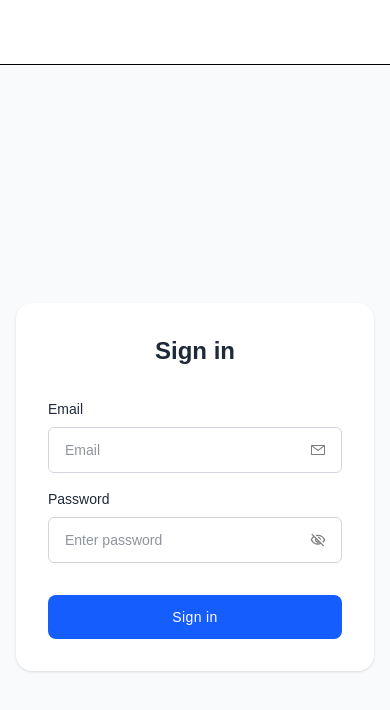
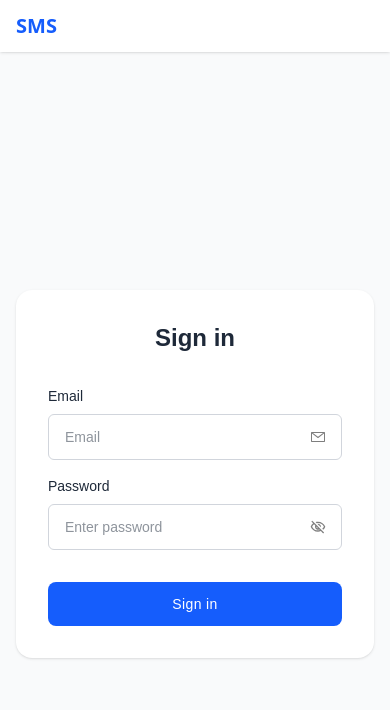
Before and after one commit to chrisbanya/simple-student-management-app, a React (Vite) app: page / in a window 390 px wide. Shown: the top 710 px of the page. Built offline with nearby package versions, Linux system fonts and the light colour scheme.

Commit message:
fixed responsive issue on small screens

```diff
--- a/src/components/Navbar.jsx
+++ b/src/components/Navbar.jsx
@@ -1,7 +1,9 @@
-import  { useContext } from "react";
+import { useContext } from "react";
 import { Link, useNavigate } from "react-router-dom";
 import { AuthContext } from "../contexts/AuthContext";
 import { StudentContext } from "../contexts/StudentContext";
+import { FiSearch } from "react-icons/fi";
+
 
 const NavBar = () => {
   const { user, logout } = useContext(AuthContext);
@@ -15,38 +17,36 @@ const NavBar = () => {
   };
 
   return (
-    <header className="flex border-b py-3 px-4 sm:px-10 bg-white font-[sans-serif] min-h-[65px] tracking-wide relative z-50">
-      <div className="flex flex-wrap items-center gap-4 max-w-screen-xl mx-auto w-full">
-        <div className="max-lg:hidden lg:!block max-lg:w-full max-lg:fixed max-lg:before:fixed max-lg:before:bg-black max-lg:before:opacity-50 max-lg:before:inset-0 max-lg:before:z-50">
-          <div className="text-blue-700">
+    <header className="bg-white shadow-sm sticky top-0 z-50">
+      <div className="max-w-screen-xl mx-auto flex flex-wrap items-center justify-between px-4 py-3">
+        <div className="order-1 w-1/2 md:w-auto">
+          <span className="text-xl font-bold text-blue-600">
             {user ? <Link to="/students">SMS</Link> : <p>SMS</p>}
-          </div>
+          </span>
         </div>
         {user && (
-          <div className="flex gap-4 ml-auto">
-            <div className="flex max-w-xs w-full bg-gray-100 px-4 py-2 rounded outline outline-transparent border border-blue-700 focus-within:border-blue-600 focus-within:bg-transparent transition-all">
+          <div className="order-2 w-1/2 text-right md:w-auto md:order-3">
+            <button
+              onClick={handleLogout}
+              className="px-4 py-2 text-sm text-blue-600 border border-blue-600 rounded-md hover:bg-blue-600 hover:text-white transition duration-300"
+            >
+              Logout
+
+            </button>
+          </div>
+        )}
+        {user && (
+          <div className="order-3 w-full mt-3 md:order-2 md:w-1/2 md:mt-0">
+            <div className="relative">
               <input
                 type="text"
-                placeholder="Search by name or course"
+                placeholder="Search..."
                 value={searchTerm}
                 onChange={(e) => setSearchTerm(e.target.value)}
-                className="w-full text-sm bg-transparent rounded outline-none pr-2 border-blue-700"
+                className="w-full pl-10 px-4 py-2 border rounded-md focus:outline-none focus:ring-2 focus:ring-blue-600 border-blue-700"
               />
-              <svg
-                xmlns="http://www.w3.org/2000/svg"
-                viewBox="0 0 192.904 192.904"
-                width="16px"
-                className="cursor-pointer fill-gray-400"
-              >
-                <path d="m190.707 180.101-47.078-47.077c11.702-14.072 18.752-32.142 18.752-51.831C162.381 36.423 125.959 0 81.191 0 36.422 0 0 36.423 0 81.193c0 44.767 36.422 81.187 81.191 81.187 19.688 0 37.759-7.049 51.831-18.751l47.079 47.078a7.474 7.474 0 0 0 5.303 2.197 7.498 7.498 0 0 0 5.303-12.803zM15 81.193C15 44.694 44.693 15 81.191 15c36.497 0 66.189 29.694 66.189 66.193 0 36.496-29.692 66.187-66.189 66.187C44.693 147.38 15 117.689 15 81.193z"></path>
-              </svg>
+              <FiSearch className="absolute left-3 top-1/2 transform -translate-y-1/2 w-5 h-5 text-gray-400 pointer-events-none" />
             </div>
-            <button
-              onClick={handleLogout}
-              className="px-2 py-2.5 rounded-lg border border-blue-700 bg-transparent hover:bg-blue-700 text-blue-700 hover:text-white transition-all duration-300 text-sm cursor-pointer"
-            >
-              LogOut
-            </button>
           </div>
         )}
       </div>
```
